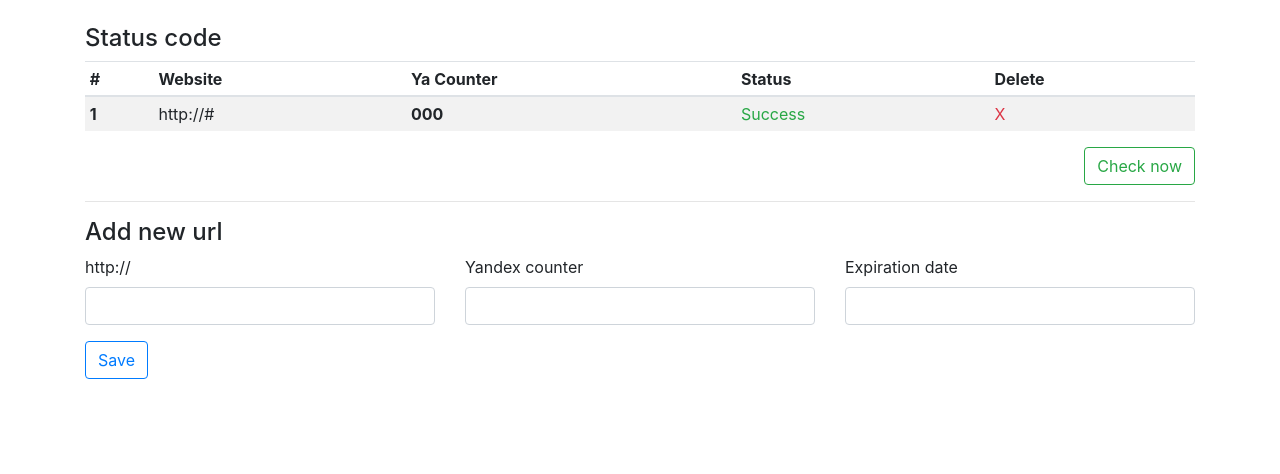
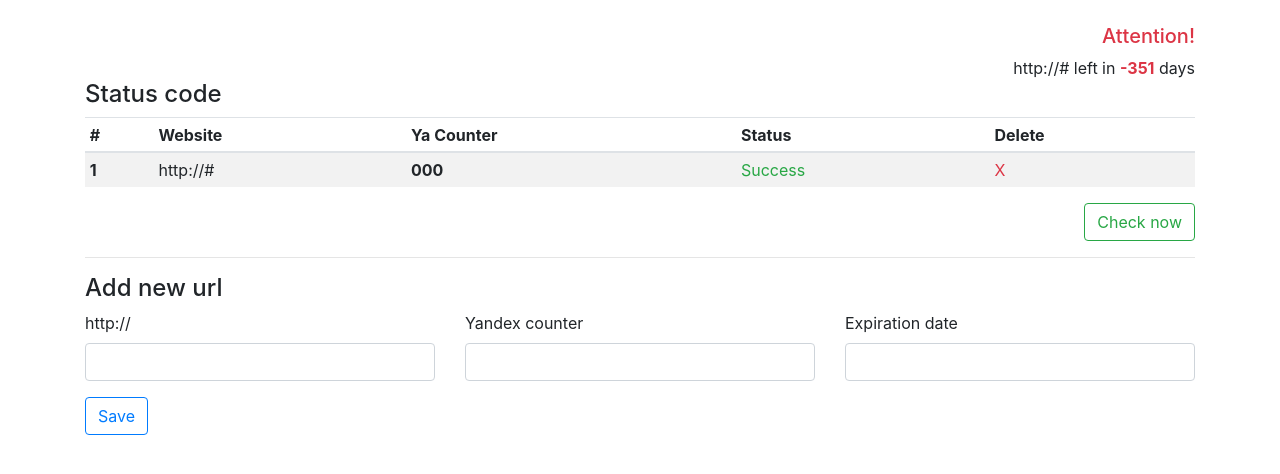
Before and after one commit to Lestar039/integra, a Django app: page / in a window 1280 px wide. Shown: the part 56-530 px from the top of the page. Run offline with Django 3.2, Linux system fonts and the light colour scheme; tables that the repository leaves empty hold one stand-in row (values such as "Sample post"); parts of the project's set-up code (start-up, migrations or seed data) failed here and were passed over; some libraries are stand-ins or nearby versions.

Commit message:
Add attention block to main page, it show expiration date a website

```diff
--- a/app/mainpage/services/service_check_status_code.py
+++ b/app/mainpage/services/service_check_status_code.py
@@ -1,5 +1,5 @@
 import requests
-from mainpage.models import WebsiteData
+from ..models import WebsiteData
 from loguru import logger
 
 
--- /dev/null
+++ b/app/mainpage/services/service_time_comparison.py
@@ -0,0 +1,19 @@
+from ..models import WebsiteData
+
+from datetime import datetime, timezone
+
+
+def time_comparison():
+    """
+    Create expiration time list websites
+    """
+    all_urls = WebsiteData.objects.all()
+    time_now = datetime.now(timezone.utc)
+    expiration_list = list()
+
+    for _ in all_urls:
+        delta = _.expiration_date - time_now
+        if delta.days <= 7:
+            expiration_list.append([_.url, delta.days])
+
+    return expiration_list
--- a/app/mainpage/templates/mainpage/index.html
+++ b/app/mainpage/templates/mainpage/index.html
@@ -7,6 +7,17 @@ Main Page
 {% endblock %}
 
 {% block content %}
+<section>
+    <div class="container">
+        <div class="text-right">
+            {% for i in time %}
+                <h5 class="text-danger">Attention!</h5>
+                <div>http://{{ i.0 }} left in <b class="text-danger">{{ i.1 }}</b> days</div>
+            {% endfor %}
+        </div>
+    </div>
+</section>
+
 <section>
     <div class="container">
         <h4>Status code</h4>
--- a/app/mainpage/urls.py
+++ b/app/mainpage/urls.py
@@ -7,8 +7,10 @@ urlpatterns = [
     path('', views.save_url, name='save_urls'),
     path('delete-url/<str:url_del>/', views.delete_url, name='delete_urls'),
 
+    # services paths
+    path('check/', views.start_check, name='check_sites_url'),
+    path('time/', views.time, name='time_url'),
+
     path('analytics/', AnalyticsView.as_view(), name='analytics_urls'),
     path('calendar/', CalendarView.as_view(), name='calendar_urls'),
-
-    path('check/', views.start_check, name='check_sites_url')
 ]
--- a/app/mainpage/views.py
+++ b/app/mainpage/views.py
@@ -5,6 +5,7 @@ from django.views.generic import TemplateView
 from django.contrib import messages
 
 from .services.service_check_status_code import check_run
+from .services.service_time_comparison import time_comparison
 
 
 def save_url(request):
@@ -22,9 +23,12 @@ def save_url(request):
     else:
         form = WebsiteForm()
 
+    time_ex = time_comparison()
+
     context = {
         'form': form,
-        'sites': site_list
+        'sites': site_list,
+        'time': time_ex
     }
 
     return render(request, 'mainpage/index.html', context=context)
@@ -49,6 +53,11 @@ def start_check(request):
     return redirect('save_urls')
 
 
+def time(request):
+    time_comparison()
+    return redirect('save_urls')
+
+
 class AnalyticsView(TemplateView):
     template_name = 'mainpage/analytics.html'
 
```
